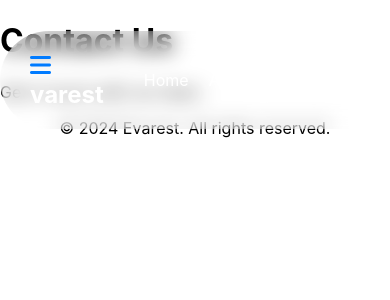
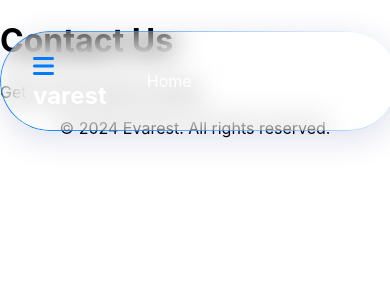
Before and after one commit to Athooh/evarest, a React (Create React App) app: page /contact in a window 390 px wide. Shown: the top 300 px of the page. Built offline with nearby package versions, Linux system fonts and the light colour scheme.

Commit message:
Refactor Navbar styles for improved aesthetics and responsiveness with new background, border, and shadow effects

```diff
--- a/src/components/Navbar/Navbar.css
+++ b/src/components/Navbar/Navbar.css
@@ -14,13 +14,28 @@
     display: flex;
     justify-content: space-between;
     align-items: center;
-    width: 90%;
-    background-color: var(--glass-background-color);
-    backdrop-filter: blur(10px);
-    -webkit-backdrop-filter: blur(10px);
+    width: 85%;
+    background: rgba(255, 255, 255, 0.05);
+    backdrop-filter: blur(15px);
+    border: 1px solid rgba(255, 255, 255, 0.1);
+    box-shadow: 0 8px 32px 0 rgba(31, 38, 135, 0.15);
     margin-inline: auto;
     border-radius: 50px;
-    padding-inline: 30px;
+    padding: 0 2rem;
+    position: relative;
+}
+
+.header-container::before {
+    content: '';
+    position: absolute;
+    inset: -1px;
+    border-radius: 50px;
+    padding: 1px;
+    background: linear-gradient(45deg, var(--primary-color), transparent);
+    -webkit-mask: linear-gradient(#fff 0 0) content-box, linear-gradient(#fff 0 0);
+    mask: linear-gradient(#fff 0 0) content-box, linear-gradient(#fff 0 0);
+    -webkit-mask-composite: xor;
+    mask-composite: exclude;
 }
 
 .header-container ul {
```
